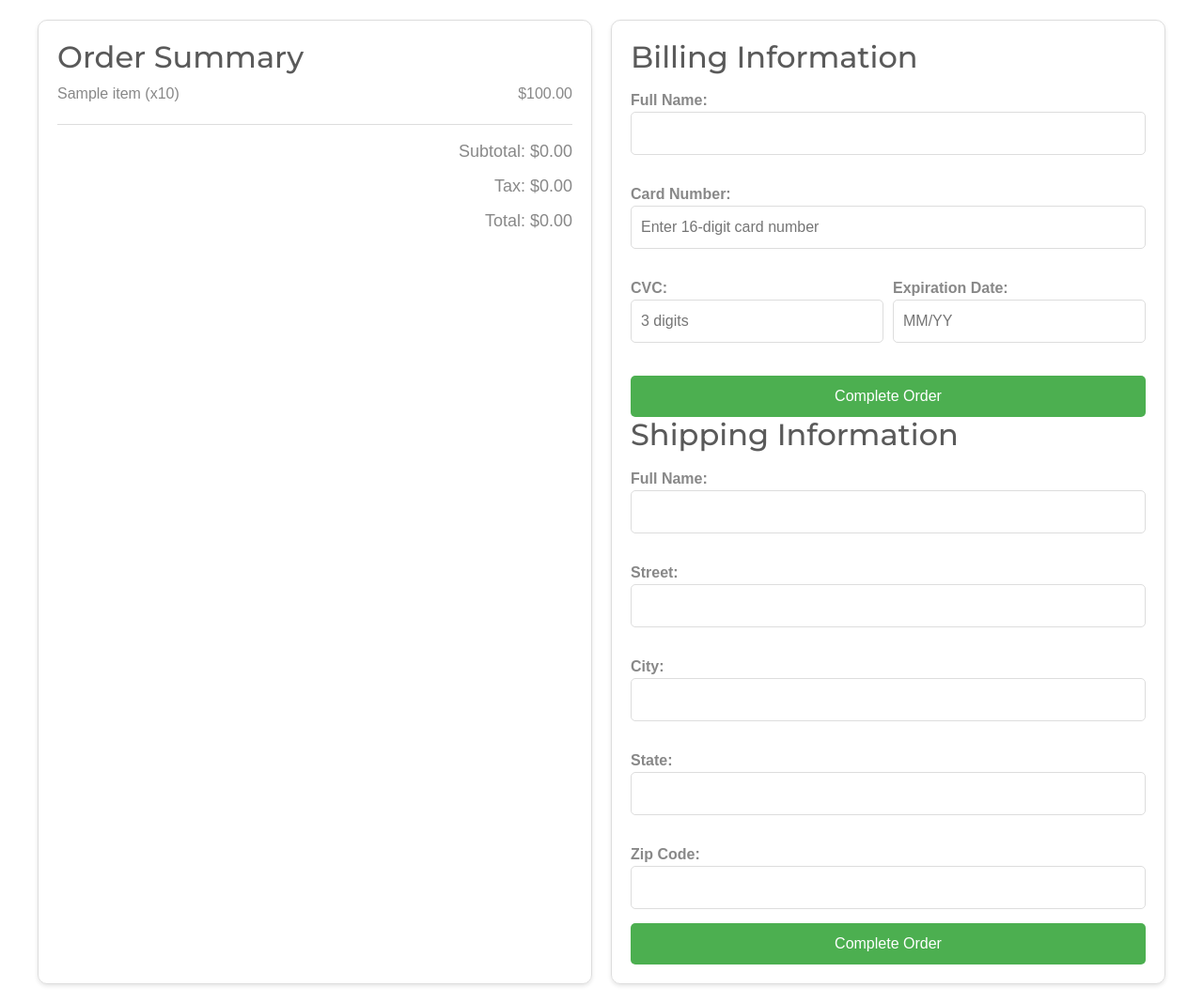
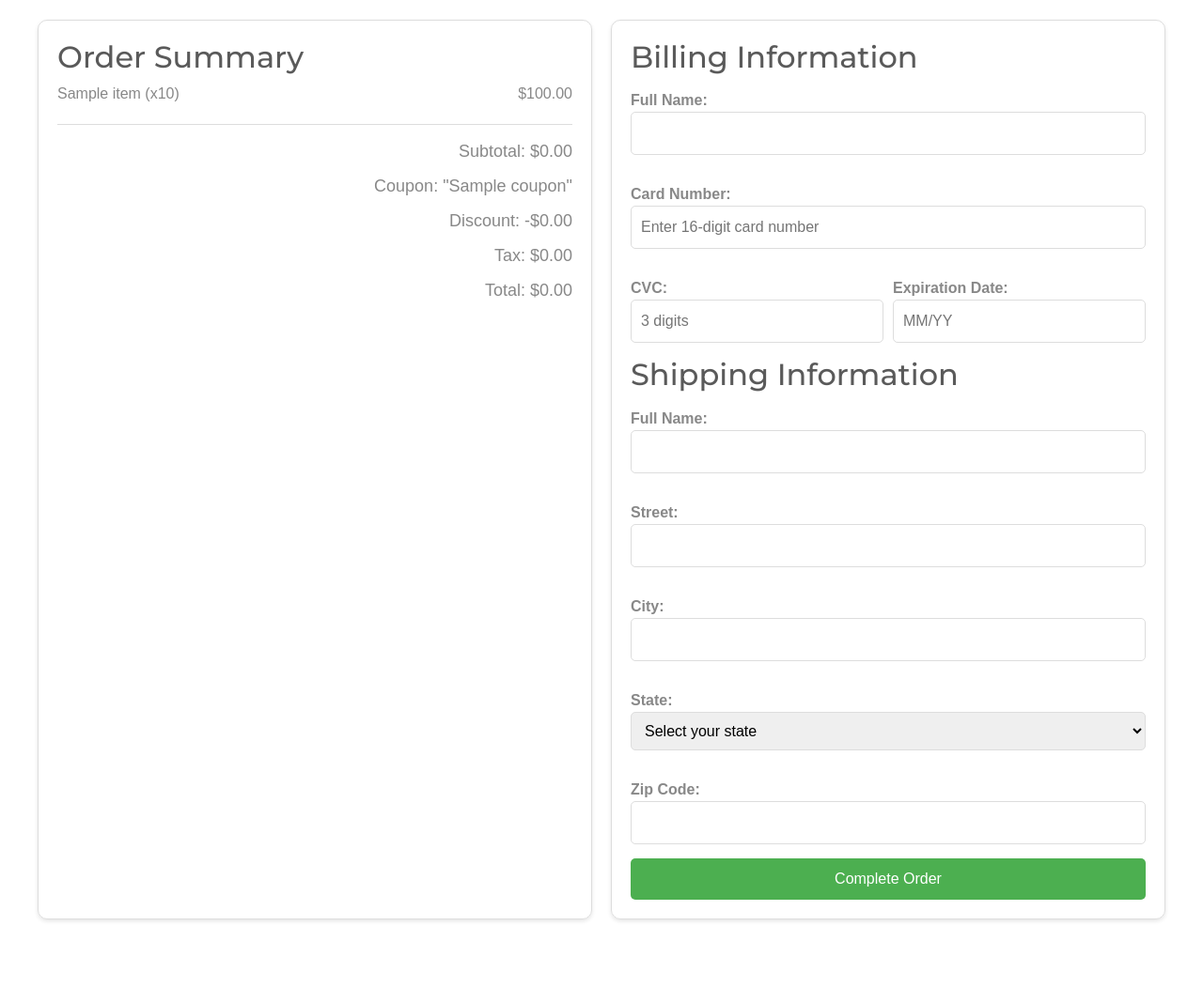
Before and after one commit to Goosum/Cornucopia190, a Flask app: template templates/checkout.html in a window 1280 px wide. Shown: the part 184-1252 px from the top of the page at 94% size. After the commit the page ends 1165 px from the top, so only its background shows below. Run offline with Flask 3, Linux system fonts and the light colour scheme; the template is opened without the code that fills it: most values are stand-ins (such as "Sample title", 1, 10 or a date in 2020); some libraries are stand-ins or nearby versions.

Commit message:
cart: delete items, prices update; checkout: limit on info input, summary of items and prices

```diff
--- a/main.py
+++ b/main.py
@@ -53,17 +53,43 @@ def cart():
 
 @app.route('/apply_coupon', methods=['POST'])
 def apply_coupon():
-    coupon = request.form.get('coupon')
-    if coupon == "SAVE10":
-        session['discount'] = 0.10
-        flash("Coupon applied successfully! You saved 10%.", "success")
-    elif coupon == "SAVE20":
-        session['discount'] = 0.20
-        flash("Coupon applied successfully! You saved 20%.", "success")
-    else:
-        session['discount'] = 0
-        flash("Invalid coupon code.", "error")
-    return redirect(url_for('cart'))
+    data = request.get_json()
+    coupon = data.get('coupon', '').strip()
+
+    valid_coupons = {
+        "SAVE10": 10,  # $10 discount
+        "SAVE20": 20   # $20 discount
+    }
+
+    if coupon not in valid_coupons:
+        return jsonify({'error': 'Invalid coupon code'}), 400
+
+    discount = valid_coupons[coupon]
+
+    # Retrieve cart and product details
+    cart = session.get('cart', {})
+    if not isinstance(cart, dict):
+        return jsonify({'error': 'Cart is not in a valid format'}), 500
+
+    token = kroger.get_auth_token()
+    products = kroger.get_hot_products(token)
+
+    # Combine cart with product details
+    cart_items = [{**p, "quantity": cart[str(p["id"])]} for p in products if str(p["id"]) in cart]
+
+    try:
+        subtotal = sum(item["price"] * item["quantity"] for item in cart_items)
+        tax = subtotal * 0.0863
+        total = subtotal - discount + tax
+
+        if total < 0:
+            total = 0
+
+        return jsonify({'discount': discount, 'total': total})
+    except KeyError as e:
+        return jsonify({'error': f'Missing key in cart item: {e}'}), 500
+    except Exception as e:
+        return jsonify({'error': f'An error occurred: {e}'}), 500
 
 @app.route('/clear_cart')
 def clear_cart():
@@ -86,16 +112,25 @@ def update_quantity(product_id):
 
     session['cart'] = cart
 
-    token = kroger.get_auth_token()
-    products = kroger.get_hot_products(token)
-    cart_items = [{**p, "quantity": cart[str(p["id"])]} for p in products if str(p["id"]) in cart]
-    subtotal = sum(item["price"] * item["quantity"] for item in cart_items)
-    tax = subtotal * 0.0863
-    total = subtotal + tax
+    try:
+        token = kroger.get_auth_token()
+        products = kroger.get_hot_products(token)
+        cart_items = [
+            {**p, "quantity": cart[str(p["id"])]}
+            for p in products if str(p["id"]) in cart
+        ]
+        subtotal = sum(item["price"] * item["quantity"] for item in cart_items)
+        tax = subtotal * 0.0863
+        total = subtotal + tax
+        session['cart_total'] = sum(cart.values())
 
-    session['cart_total'] = sum(cart.values())
+        # Calculate prices for individual items
+        item_prices = {str(p["id"]): p["price"] * cart[str(p["id"])] for p in products if str(p["id"]) in cart}
 
-    return jsonify({'subtotal': subtotal, 'tax': tax, 'total': total})
+        return jsonify({'subtotal': subtotal, 'tax': tax, 'total': total, 'itemPrices': item_prices})
+    except Exception as e:
+        app.logger.error(f"Error updating quantity: {e}")
+        return jsonify({'error': 'An error occurred'}), 500
 
 @app.route('/checkout')
 def checkout():
@@ -104,12 +139,29 @@ def checkout():
     token = kroger.get_auth_token()
     products = kroger.get_hot_products(token)
 
+    # Retrieve cart items with product details
     cart_items = [{**p, "quantity": cart[str(p["id"])]} for p in products if str(p["id"]) in cart]
+
+    # Calculate subtotal, tax, and total
     subtotal = sum(item["price"] * item["quantity"] for item in cart_items)
     tax = subtotal * 0.0863
-    total = subtotal + tax
+    discount = session.get('discount', 0)  # Get the discount from the session
+    total = subtotal - discount + tax
 
-    return render_template('checkout.html', cart=cart_items, subtotal=subtotal, tax=tax, total=total, username=username)
+    # Debug: Print values
+    print(f"Cart items: {cart_items}")
+    print(f"Subtotal: {subtotal}, Discount: {discount}, Tax: {tax}, Total: {total}, Coupon: {session.get('coupon', None)}")
+
+    return render_template(
+        'checkout.html',
+        cart=cart_items,
+        subtotal=subtotal,
+        tax=tax,
+        discount=discount,
+        total=total,
+        coupon=session.get('coupon', None),  # Get the applied coupon
+        username=username
+    )
 
 @app.route('/process_checkout', methods=['POST'])
 def process_checkout():
--- a/templates/checkout.html
+++ b/templates/checkout.html
@@ -33,7 +33,7 @@
         .totals {
             display: flex;
             flex-direction: column;
-            align-items: flex-end; /* Align items to the right */
+            align-items: flex-end;
             margin-top: 20px;
             padding-top: 10px;
             border-top: 1px solid #ddd;
@@ -75,13 +75,12 @@
         }
 
         .navbar {
-            background-color: #4a5b2a; /* Olive green */
+            background-color: #4a5b2a;
         }
 
         .navbar .nav-link {
             color: #ffffff !important;
         }
-
     </style>
 </head>
 <body>
@@ -131,11 +130,14 @@
 
             <div class="totals">
                 <p>Subtotal: ${{ "%.2f" | format(subtotal) }}</p>
+                {% if coupon %}
+                <p>Coupon: "{{ coupon }}"</p>
+                <p>Discount: -${{ "%.2f" | format(discount) }}</p>
+                {% endif %}
                 <p>Tax: ${{ "%.2f" | format(tax) }}</p>
                 <p>Total: ${{ "%.2f" | format(total) }}</p>
             </div>
         </div>
-
 
         <div class="checkout-card">
             <h2>Billing Information</h2>
@@ -144,44 +146,50 @@
                 <input type="text" id="name" name="name" required>
 
                 <label for="number">Card Number:</label>
-    <input
-        type="text"
-        id="number"
-        name="number"
-        maxlength="16"
-        oninput="this.value = this.value.replace(/[^0-9]/g, '').slice(0, 16);"
-        required
-        placeholder="Enter 16-digit card number"
+                <input type="text" id="number" name="number" maxlength="19"
+                    oninput="formatCardNumber(this)"
+                    required placeholder="Enter 16-digit card number"
                     style="width: 100%; padding: 10px; border: 1px solid #ddd; border-radius: 5px;">
+
+                <script>
+                    function formatCardNumber(input) {
+                        input.value = input.value.replace(/[^0-9]/g, '').replace(/(.{4})/g, '$1 ').trim();
+
+                        if (input.value.length > 19) {
+                            input.value = input.value.slice(0, 19);
+                        }
+                    }
+                </script>
 
                 <div style="display: flex; gap: 10px;">
                     <div style="flex: 1;">
                         <label for="cvc">CVC:</label>
-            <input
-                type="number"
-                id="cvc"
-                name="cvc"
-                maxlength="3"
+                        <input type="number" id="cvc" name="cvc" maxlength="3"
                                oninput="this.value = this.value.replace(/[^0-9]/g, '').slice(0, 3);"
-                required
-                placeholder="3 digits"
-                style="width: 100%; padding: 10px; border: 1px solid #ddd; border-radius: 5px;">
+                               required placeholder="3 digits">
                     </div>
                     <div style="flex: 1;">
                         <label for="exp">Expiration Date:</label>
-            <input
-                type="text"
-                id="exp"
-                name="exp"
-                maxlength="5"
-                oninput="this.value = this.value.replace(/[^0-9\/]/g, '').slice(0, 5);"
-                required
-                placeholder="MM/YY"
+                        <input type="text" id="exp" name="exp" maxlength="5"
+                            oninput="formatExpirationDate(this)"
+                            required placeholder="MM/YY"
                             style="width: 100%; padding: 10px; border: 1px solid #ddd; border-radius: 5px;">
+
+                        <script>
+                            function formatExpirationDate(input) {
+                                input.value = input.value.replace(/[^0-9]/g, '');
+
+                                if (input.value.length > 2 && !input.value.includes('/')) {
+                                    input.value = input.value.slice(0, 2) + '/' + input.value.slice(2);
+                                }
+
+                                if (input.value.length > 5) {
+                                    input.value = input.value.slice(0, 5);
+                                }
+                            }
+                        </script>
                     </div>
                 </div>
-
-    <button type="submit" style="margin-top: 20px;">Complete Order</button>
             </form>
 
             <h2>Shipping Information</h2>
@@ -196,10 +204,64 @@
                 <input type="text" id="city" name="city" required>
 
                 <label for="state">State:</label>
-                <input type="text" id="state" name="state" required>
+                <select id="state" name="state" required style="width: 100%; padding: 10px; border: 1px solid #ddd; border-radius: 5px;">
+                    <option value="" disabled selected>Select your state</option>
+                    <option value="AL">AL - Alabama</option>
+                    <option value="AK">AK - Alaska</option>
+                    <option value="AZ">AZ - Arizona</option>
+                    <option value="AR">AR - Arkansas</option>
+                    <option value="CA">CA - California</option>
+                    <option value="CO">CO - Colorado</option>
+                    <option value="CT">CT - Connecticut</option>
+                    <option value="DE">DE - Delaware</option>
+                    <option value="FL">FL - Florida</option>
+                    <option value="GA">GA - Georgia</option>
+                    <option value="HI">HI - Hawaii</option>
+                    <option value="ID">ID - Idaho</option>
+                    <option value="IL">IL - Illinois</option>
+                    <option value="IN">IN - Indiana</option>
+                    <option value="IA">IA - Iowa</option>
+                    <option value="KS">KS - Kansas</option>
+                    <option value="KY">KY - Kentucky</option>
+                    <option value="LA">LA - Louisiana</option>
+                    <option value="ME">ME - Maine</option>
+                    <option value="MD">MD - Maryland</option>
+                    <option value="MA">MA - Massachusetts</option>
+                    <option value="MI">MI - Michigan</option>
+                    <option value="MN">MN - Minnesota</option>
+                    <option value="MS">MS - Mississippi</option>
+                    <option value="MO">MO - Missouri</option>
+                    <option value="MT">MT - Montana</option>
+                    <option value="NE">NE - Nebraska</option>
+                    <option value="NV">NV - Nevada</option>
+                    <option value="NH">NH - New Hampshire</option>
+                    <option value="NJ">NJ - New Jersey</option>
+                    <option value="NM">NM - New Mexico</option>
+                    <option value="NY">NY - New York</option>
+                    <option value="NC">NC - North Carolina</option>
+                    <option value="ND">ND - North Dakota</option>
+                    <option value="OH">OH - Ohio</option>
+                    <option value="OK">OK - Oklahoma</option>
+                    <option value="OR">OR - Oregon</option>
+                    <option value="PA">PA - Pennsylvania</option>
+                    <option value="RI">RI - Rhode Island</option>
+                    <option value="SC">SC - South Carolina</option>
+                    <option value="SD">SD - South Dakota</option>
+                    <option value="TN">TN - Tennessee</option>
+                    <option value="TX">TX - Texas</option>
+                    <option value="UT">UT - Utah</option>
+                    <option value="VT">VT - Vermont</option>
+                    <option value="VA">VA - Virginia</option>
+                    <option value="WA">WA - Washington</option>
+                    <option value="WV">WV - West Virginia</option>
+                    <option value="WI">WI - Wisconsin</option>
+                    <option value="WY">WY - Wyoming</option>
+                </select>
 
                 <label for="zip">Zip Code:</label>
-                <input type="text" id="zip" name="zip" required>
+                <input type="text" id="zip" name="zip" maxlength="5"
+                       oninput="this.value = this.value.replace(/[^0-9]/g, '').slice(0, 5);"
+                       required>
 
                 <button type="submit">Complete Order</button>
             </form>
```
Also changed, not shown: templates/cart.html (+14 -6 lines), 2 other files. Lines whose indentation alone changed are shown as unchanged.
